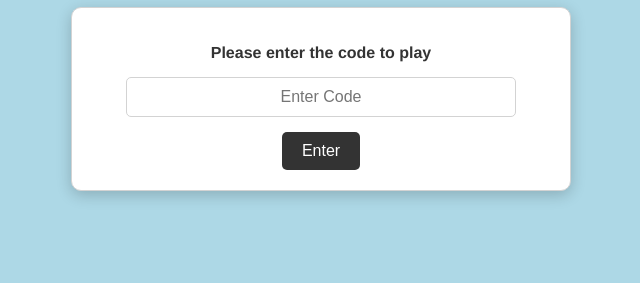
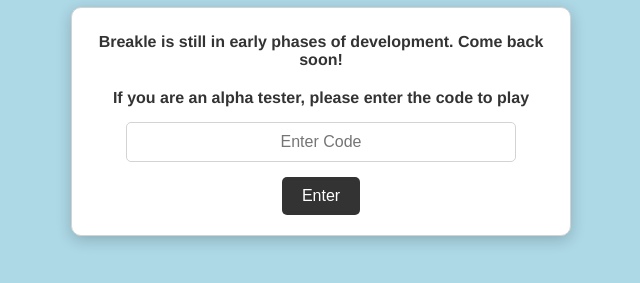
Before and after one commit to astoneham1/breakle, a website: page index.html in a window 1280 px wide. Shown: the part 91-374 px from the top of the page, without its empty margins (319-959 px from the left). Drawn offline with Linux system fonts and the light colour scheme.

Commit message:
Refine login page text and adjust CSS for improved layout

```diff
--- a/assets/css/login.css
+++ b/assets/css/login.css
@@ -14,6 +14,8 @@
 }
 
 #login-container p {
+    text-align: center;
+    margin-top: 5px;
     margin-bottom: 15px;
     font-weight: bold;
     color: #333;
--- a/index.html
+++ b/index.html
@@ -12,7 +12,8 @@
         <h1>Breakle</h1>
     </div>
     <div id="login-container">
-        <p>Please enter the code to play</p>
+        <p>Breakle is still in early phases of development. Come back soon!</p>
+        <p>If you are an alpha tester, please enter the code to play</p>
         <input type="text" id="password" autocomplete="off" placeholder="Enter Code">
         <button id="login-btn">Enter</button>
         <p id="error-message">Incorrect code. Try again.</p>
```
